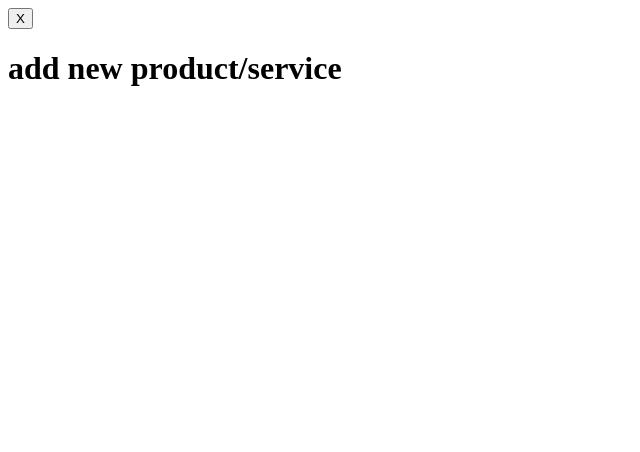
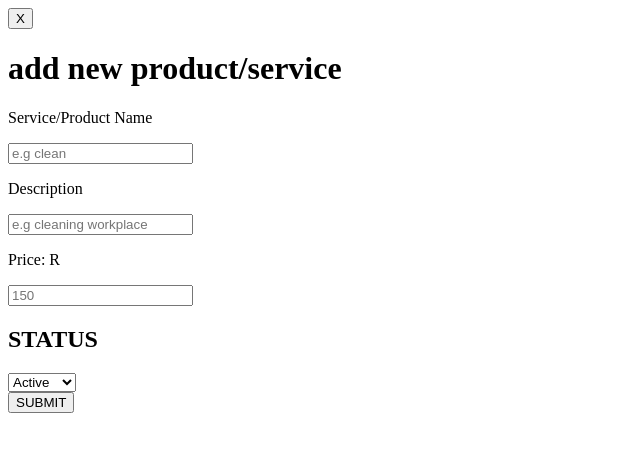
Before and after one commit to Ambs04/paper_trails_demo, a React (Vite) app in the folder paper-trails-demo/: page /add-product in a window 1280 px wide. Shown: the top 452 px of the page, without its empty margins (0-640 px from the left). Built offline with nearby package versions, Linux system fonts and the light colour scheme.

Commit message:
add fetch with get and post methods (needs debugging)

```diff
--- a/paper-trails-demo/src/Pages/AddNewProd.jsx
+++ b/paper-trails-demo/src/Pages/AddNewProd.jsx
@@ -1,14 +1,104 @@
-import { Link } from "react-router-dom";
+import { Link, useNavigate } from "react-router-dom";
+import { useState } from "react";
+import { baseUrl } from "../api";
 
 export default function AddNewProd() {
+  const [prodStatus, setProdStatus] = useState(true);
+  const nav = useNavigate();
+  const [prodData, setProdData] = useState({
+    prodName: "",
+    prodDesc: "",
+    prodPrice: "",
+    status: prodStatus === true ? "Active" : "Inactive",
+  });
+
+  const handleAddProd = (e) => {
+    const { name, value } = e.target;
+    setProdData((prev) => ({
+      ...prev,
+      [name]: value,
+    }));
+  };
+
+  const handleProdSubmit = async (e) => {
+    e.preventDefault();
+
+    try {
+      const res = await fetch(`${baseUrl}/productServices`, {
+        method: "POST",
+      });
+      if (res.ok) {
+        alert("Successfully added product!");
+        nav("/products");
+      } else {
+        alert("Failed to add product.");
+      }
+    } catch (error) {
+      console.error("Error:", error);
+      alert("Server is offline.");
+    }
+  };
+
   return (
     <>
       <div>
-        <Link to="/products">
-          <button>X</button>
-        </Link>
+        <div>
+          <Link to="/products">
+            <button>X</button>
+          </Link>
+        </div>
+        <h1>add new product/service</h1>
       </div>
-      <h1>add new product/service</h1>
+      <form onSubmit={handleProdSubmit}>
+        <div>
+          <p>Service/Product Name</p>
+          <input
+            name="prodName"
+            placeholder="e.g clean"
+            type="text"
+            onChange={handleAddProd}
+            required
+          />
+        </div>
+        <div>
+          <p>Description</p>
+          <input
+            name="prodDesc"
+            placeholder="e.g cleaning workplace"
+            type="text"
+            onChange={handleAddProd}
+          />
+        </div>
+        <div>
+          <p>Price: R</p>
+          <input
+            name="prodPrice"
+            placeholder="150"
+            type="text"
+            onChange={handleAddProd}
+            required
+          />
+        </div>
+        <div>
+          <h2>STATUS</h2>
+          <select
+            name="status"
+            value={prodData.status}
+            onChange={handleAddProd}
+          >
+            <option value="active" onChange={() => setProdStatus(true)}>
+              Active
+            </option>
+
+            <option value="inactive" onChange={() => setProdStatus(false)}>
+              Inactive
+            </option>
+          </select>
+          <div>
+            <button type="submit">SUBMIT</button>
+          </div>
+        </div>
+      </form>
     </>
   );
 }
--- a/paper-trails-demo/src/Pages/Products.jsx
+++ b/paper-trails-demo/src/Pages/Products.jsx
@@ -3,11 +3,27 @@ import DashFooter from "../Modules/ModuleComponents/DashFooter";
 import Searchbar from "../Modules/CommonComponents/Searchbar";
 import { Link } from "react-router-dom";
 import { baseUrl } from "../api";
+import { useState, useEffect } from "react";
 
 export default function Products() {
-  fetch(`${baseUrl}/productServices`)
-    .then((res) => res.json())
-    .then((data) => console.log(data));
+  const [prods, setProds] = useState([]);
+
+  useEffect(() => {
+    const fetchProds = async () => {
+      try {
+        const res = await fetch(`${baseUrl}/productServices`, {
+          method: "GET",
+        });
+        if (res.ok) {
+          const data = await res.json();
+          setProds(data);
+        }
+      } catch {
+        alert("Failed to fetch products.");
+      }
+    };
+    fetchProds();
+  }, []);
 
   return (
     <>
@@ -23,6 +39,30 @@ export default function Products() {
         </div>
       </div>
       <div>
+        {prods.length === 0 ? (
+          <p>No products found.</p>
+        ) : (
+          prods.map((product) => (
+            <div key={product._id}>
+              <div>
+                <h3>Product / Service</h3>
+                <p>{product.prodName}</p>
+
+                <h3>Description</h3>
+                <p>{product.prodDesc}</p>
+
+                <h3>Price: </h3>
+                <p>R{product.prodPrice}</p>
+              </div>
+              <div>
+                <h3>Status</h3>
+                <p>{product.status}</p>
+              </div>
+            </div>
+          ))
+        )}
+      </div>
+      <div>
         <DashFooter />
       </div>
     </>
```
